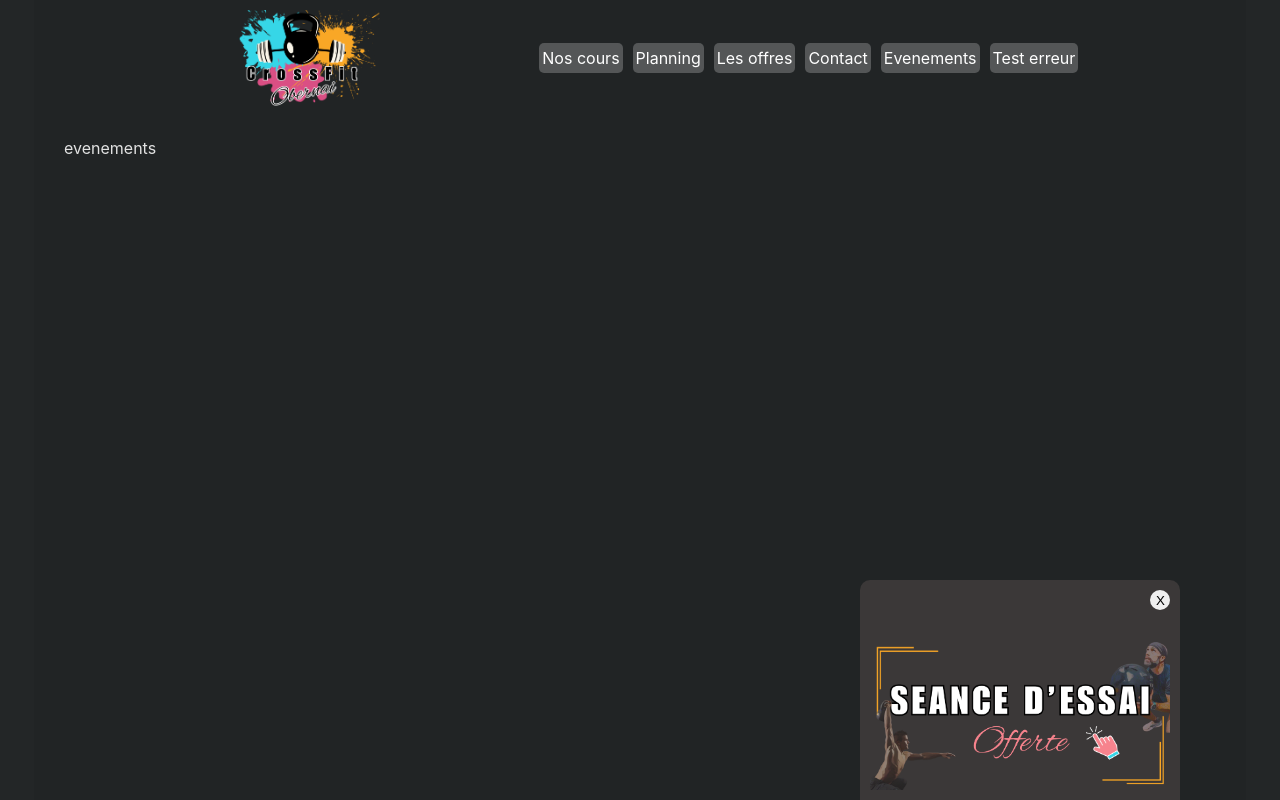
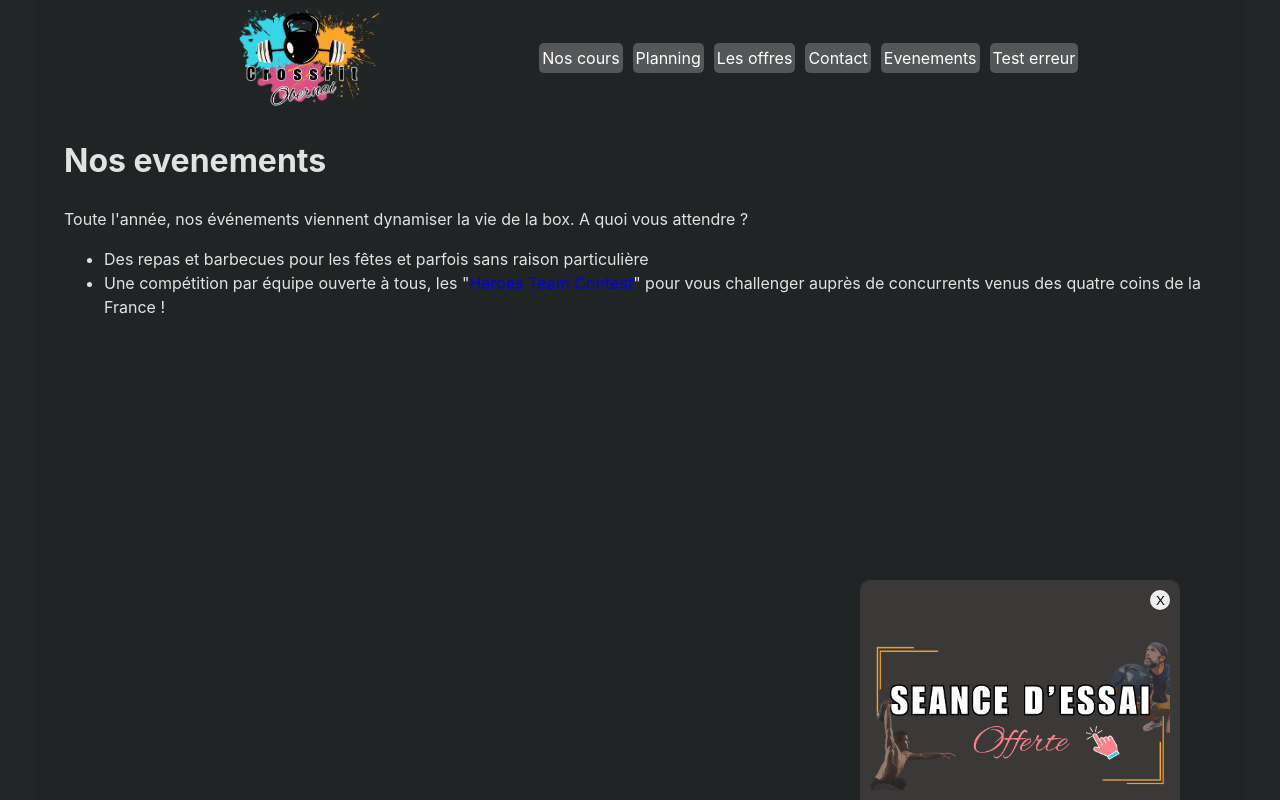
Before and after one commit to Crrux/CrossfitObernai, a React (Vite) app: page /events in a window 1280 px wide. Built offline with nearby package versions, Linux system fonts and the light colour scheme.

Commit message:
ajout texte

```diff
--- a/src/pages/events/events.jsx
+++ b/src/pages/events/events.jsx
@@ -1,7 +1,28 @@
 function Events() {
   return (
     <>
-      <p>evenements</p>
+      <h1>Nos evenements</h1>
+      <p>
+        Toute l&apos;année, nos événements viennent dynamiser la vie de la box.
+        A quoi vous attendre ?
+      </p>
+      <ul>
+        <li>
+          Des repas et barbecues pour les fêtes et parfois sans raison
+          particulière
+        </li>
+        <li>
+          Une compétition par équipe ouverte à tous, les &quot;
+          <a
+            style={{ textDecoration: "none" }}
+            href="https://www.instagram.com/heroesteamcontest/"
+          >
+            Heroes Team Contest
+          </a>
+          &quot; pour vous challenger auprès de concurrents venus des quatre
+          coins de la France !
+        </li>
+      </ul>
     </>
   );
 }
```
